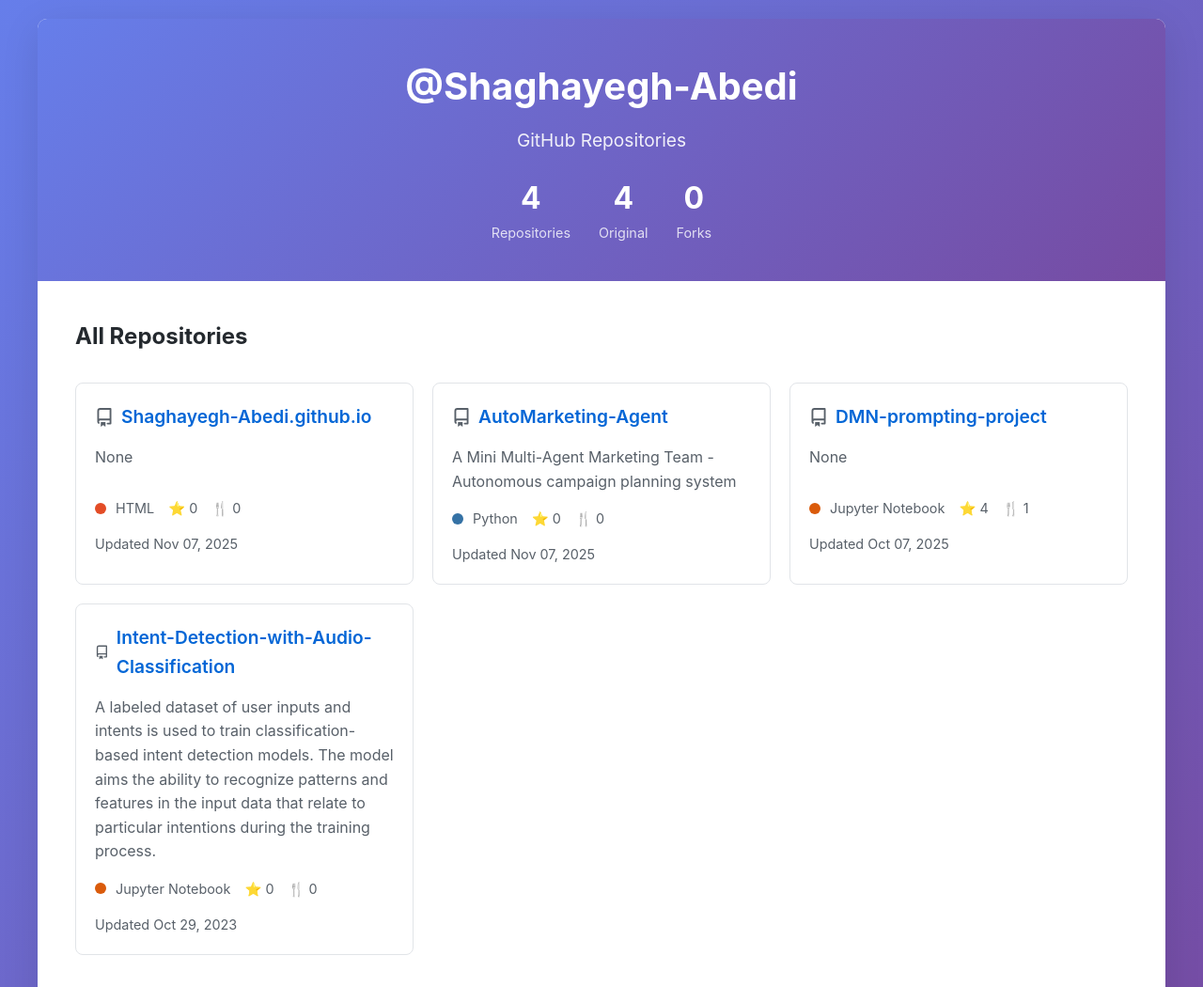
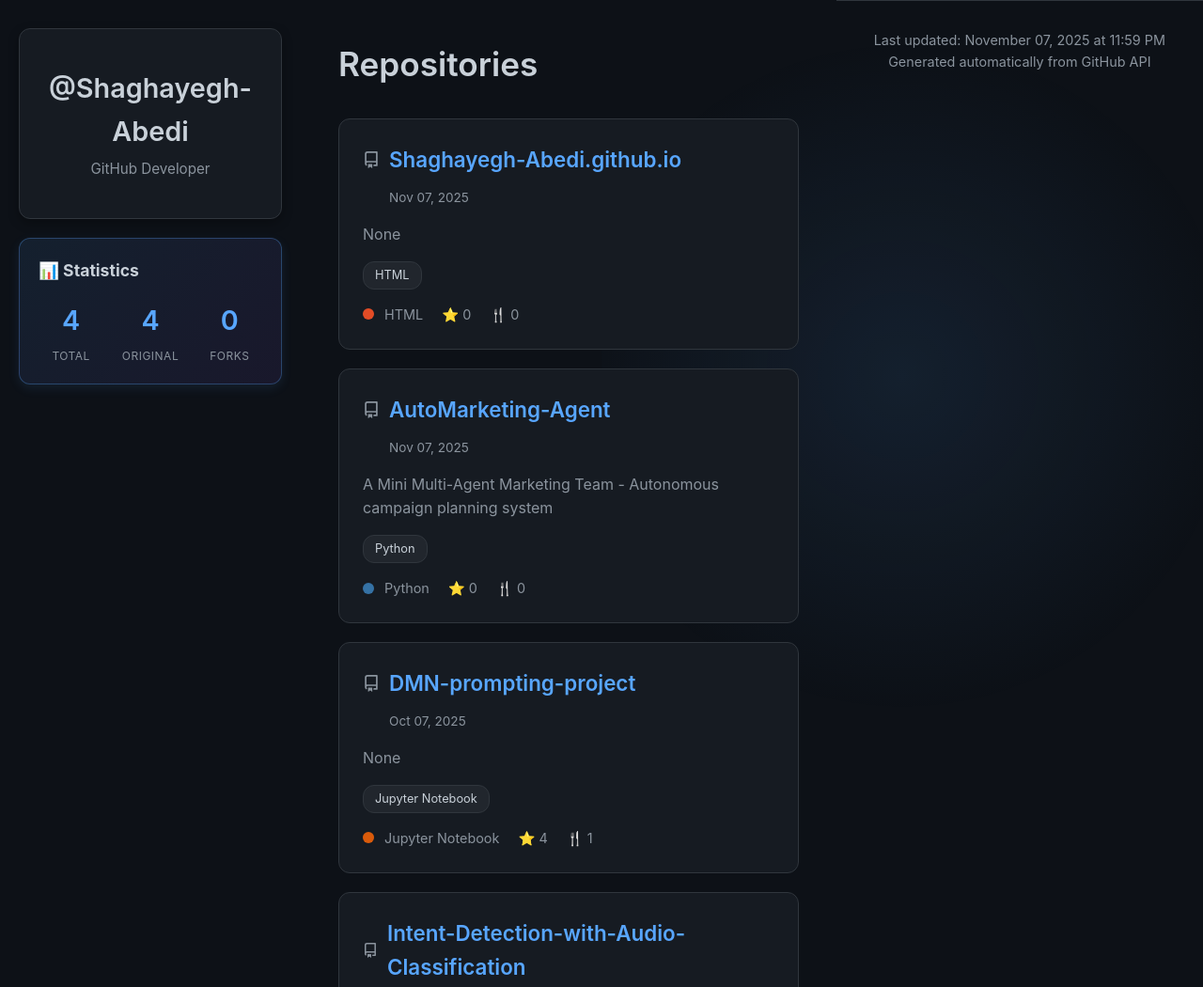
Before and after one commit to Shaghayegh-Abedi/Shaghayegh-Abedi.github.io, a plain HTML site: page index.html in a window 1280 px wide. Shown: the top 1050 px of the page at 94% size. Drawn offline with Linux system fonts and the light colour scheme.

Commit message:
Update to dark theme with sidebar layout

```diff
--- a/index.html
+++ b/index.html
@@ -14,44 +14,91 @@
         body {
             font-family: -apple-system, BlinkMacSystemFont, 'Segoe UI', Helvetica, Arial, sans-serif;
             line-height: 1.6;
-            color: #24292e;
-            background: linear-gradient(135deg, #667eea 0%, #764ba2 100%);
+            color: #c9d1d9;
+            background: #0d1117;
             min-height: 100vh;
-            padding: 20px;
+            padding: 0;
+            position: relative;
+            overflow-x: hidden;
+        }
+
+        body::before {
+            content: '';
+            position: fixed;
+            top: 0;
+            right: 0;
+            width: 50%;
+            height: 100%;
+            background: radial-gradient(circle at center, rgba(88, 166, 255, 0.1) 0%, transparent 70%);
+            pointer-events: none;
+            z-index: 0;
         }
 
         .container {
-            max-width: 1200px;
+            max-width: 1400px;
             margin: 0 auto;
-            background: white;
-            border-radius: 10px;
-            box-shadow: 0 10px 40px rgba(0,0,0,0.1);
-            overflow: hidden;
+            display: flex;
+            min-height: 100vh;
+            position: relative;
+            z-index: 1;
         }
 
-        header {
-            background: linear-gradient(135deg, #667eea 0%, #764ba2 100%);
-            color: white;
-            padding: 40px;
-            text-align: center;
+        .sidebar {
+            width: 320px;
+            background: transparent;
+            padding: 30px 20px;
+            display: flex;
+            flex-direction: column;
+            gap: 20px;
+            position: sticky;
+            top: 0;
+            height: 100vh;
+            overflow-y: auto;
         }
 
-        header h1 {
-            font-size: 2.5em;
-            margin-bottom: 10px;
+        .profile-card {
+            background: #161b22;
+            border: 1px solid #30363d;
+            border-radius: 12px;
+            padding: 25px;
+            text-align: center;
+            box-shadow: 0 4px 12px rgba(0,0,0,0.3);
         }
 
-        header p {
-            font-size: 1.2em;
-            opacity: 0.9;
+        .profile-card h1 {
+            font-size: 1.8em;
+            color: #c9d1d9;
+            margin: 15px 0 5px 0;
+            font-weight: 600;
         }
 
-        .stats {
+        .profile-card .title {
+            color: #8b949e;
+            font-size: 0.95em;
+            margin-bottom: 15px;
+        }
+
+        .stats-card {
+            background: linear-gradient(135deg, rgba(88, 166, 255, 0.1) 0%, rgba(137, 87, 229, 0.1) 100%);
+            border: 1px solid rgba(88, 166, 255, 0.3);
+            border-radius: 12px;
+            padding: 20px;
+            box-shadow: 0 4px 12px rgba(88, 166, 255, 0.1);
+        }
+
+        .stats-card h3 {
+            color: #c9d1d9;
+            font-size: 1.1em;
+            margin-bottom: 15px;
             display: flex;
-            justify-content: center;
-            gap: 30px;
-            margin-top: 20px;
-            flex-wrap: wrap;
+            align-items: center;
+            gap: 8px;
+        }
+
+        .stats-grid {
+            display: grid;
+            grid-template-columns: repeat(3, 1fr);
+            gap: 15px;
         }
 
         .stat {
@@ -59,81 +106,144 @@
         }
 
         .stat-number {
-            font-size: 2em;
-            font-weight: bold;
+            font-size: 1.8em;
+            font-weight: 600;
+            color: #58a6ff;
+            margin-bottom: 5px;
         }
 
         .stat-label {
-            font-size: 0.9em;
-            opacity: 0.8;
+            font-size: 0.75em;
+            color: #8b949e;
+            text-transform: uppercase;
+            letter-spacing: 0.5px;
         }
 
-        .content {
+        .main-content {
+            flex: 1;
             padding: 40px;
+            background: transparent;
         }
 
-        .repos-grid {
-            display: grid;
-            grid-template-columns: repeat(auto-fill, minmax(350px, 1fr));
+        .main-content h2 {
+            font-size: 2.2em;
+            color: #c9d1d9;
+            margin-bottom: 30px;
+            font-weight: 600;
+        }
+
+        .repos-list {
+            display: flex;
+            flex-direction: column;
             gap: 20px;
-            margin-top: 30px;
         }
 
         .repo-card {
-            border: 1px solid #e1e4e8;
-            border-radius: 8px;
-            padding: 20px;
-            transition: transform 0.2s, box-shadow 0.2s;
-            background: white;
+            background: #161b22;
+            border: 1px solid #30363d;
+            border-radius: 12px;
+            padding: 25px;
+            transition: all 0.3s ease;
+            position: relative;
+            overflow: hidden;
+        }
+
+        .repo-card::before {
+            content: '';
+            position: absolute;
+            top: 0;
+            left: 0;
+            width: 3px;
+            height: 100%;
+            background: linear-gradient(180deg, #58a6ff 0%, #8957e5 100%);
+            opacity: 0;
+            transition: opacity 0.3s;
         }
 
         .repo-card:hover {
-            transform: translateY(-5px);
-            box-shadow: 0 5px 20px rgba(0,0,0,0.1);
+            border-color: #58a6ff;
+            box-shadow: 0 8px 24px rgba(88, 166, 255, 0.2);
+            transform: translateX(5px);
+        }
+
+        .repo-card:hover::before {
+            opacity: 1;
         }
 
         .repo-header {
             display: flex;
             align-items: center;
+            margin-bottom: 12px;
+        }
+
+        .repo-icon {
+            width: 18px;
+            height: 18px;
+            margin-right: 10px;
+            fill: #8b949e;
+        }
+
+        .repo-name {
+            font-size: 1.4em;
+            font-weight: 600;
+            color: #58a6ff;
+            text-decoration: none;
+            transition: color 0.2s;
+        }
+
+        .repo-name:hover {
+            color: #79c0ff;
+            text-decoration: underline;
+        }
+
+        .repo-date {
+            color: #8b949e;
+            font-size: 0.85em;
+            margin-left: 28px;
             margin-bottom: 15px;
         }
 
-        .repo-icon {
-            width: 20px;
-            height: 20px;
-            margin-right: 8px;
-            fill: #586069;
+        .repo-description {
+            color: #8b949e;
+            margin-bottom: 15px;
+            line-height: 1.6;
         }
 
-        .repo-name {
-            font-size: 1.2em;
-            font-weight: 600;
-            color: #0366d6;
-            text-decoration: none;
+        .repo-tags {
+            display: flex;
+            gap: 8px;
+            flex-wrap: wrap;
+            margin-bottom: 15px;
         }
 
-        .repo-name:hover {
-            text-decoration: underline;
+        .repo-tag {
+            background: #21262d;
+            border: 1px solid #30363d;
+            color: #c9d1d9;
+            padding: 4px 12px;
+            border-radius: 12px;
+            font-size: 0.8em;
+            transition: all 0.2s;
         }
 
-        .repo-description {
-            color: #586069;
-            margin-bottom: 15px;
-            min-height: 40px;
+        .repo-tag:hover {
+            background: #30363d;
+            border-color: #58a6ff;
         }
 
         .repo-meta {
             display: flex;
-            gap: 15px;
+            gap: 20px;
             font-size: 0.9em;
-            color: #586069;
+            color: #8b949e;
             flex-wrap: wrap;
+            align-items: center;
         }
 
         .repo-meta-item {
             display: flex;
             align-items: center;
-            gap: 5px;
+            gap: 6px;
         }
 
         .language {
@@ -146,31 +256,59 @@
 
         .footer {
             text-align: center;
+            padding: 30px 40px;
+            color: #8b949e;
+            border-top: 1px solid #30363d;
+            font-size: 0.9em;
+        }
+
+        @media (max-width: 1024px) {
+            .container {
+                flex-direction: column;
+            }
+
+            .sidebar {
+                width: 100%;
+                height: auto;
+                position: relative;
                 padding: 20px;
-            color: #586069;
-            border-top: 1px solid #e1e4e8;
+            }
+
+            .stats-grid {
+                grid-template-columns: repeat(3, 1fr);
+            }
         }
 
         @media (max-width: 768px) {
-            .repos-grid {
-                grid-template-columns: 1fr;
+            .main-content {
+                padding: 20px;
             }
 
-            header h1 {
-                font-size: 2em;
+            .main-content h2 {
+                font-size: 1.8em;
+            }
+
+            .stats-grid {
+                grid-template-columns: 1fr;
+                gap: 10px;
             }
         }
     </style>
 </head>
 <body>
     <div class="container">
-        <header>
+        <div class="sidebar">
+            <div class="profile-card">
                 <h1>@Shaghayegh-Abedi</h1>
-            <p>GitHub Repositories</p>
-            <div class="stats">
+                <div class="title">GitHub Developer</div>
+            </div>
+
+            <div class="stats-card">
+                <h3>📊 Statistics</h3>
+                <div class="stats-grid">
                     <div class="stat">
                         <div class="stat-number">4</div>
-                    <div class="stat-label">Repositories</div>
+                        <div class="stat-label">Total</div>
                     </div>
                     <div class="stat">
                         <div class="stat-number">4</div>
@@ -181,11 +319,12 @@
                         <div class="stat-label">Forks</div>
                     </div>
                 </div>
-        </header>
+            </div>
+        </div>
 
-        <div class="content">
-            <h2>All Repositories</h2>
-            <div class="repos-grid">
+        <div class="main-content">
+            <h2>Repositories</h2>
+            <div class="repos-list">
 
                 <div class="repo-card">
                     <div class="repo-header">
@@ -193,15 +332,14 @@
                             <path fill-rule="evenodd" d="M2 2.5A2.5 2.5 0 014.5 0h8.75a.75.75 0 01.75.75v12.5a.75.75 0 01-.75.75h-2.5a.75.75 0 110-1.5h1.75v-2h-8a1 1 0 00-.714 1.7.75.75 0 01-1.072 1.05A2.495 2.495 0 012 11.5v-9zm10.5-1V9h-8c-.356 0-.694.074-1 .208V2.5a1 1 0 011-1h8zM5 12.25v3.25a.25.25 0 00.4.2l1.45-1.087a.25.25 0 01.3 0L8.6 15.7a.25.25 0 00.4-.2v-3.25a.25.25 0 00-.25-.25h-3.5a.25.25 0 00-.25.25z"></path>
                         </svg>
                         <a href="https://github.com/Shaghayegh-Abedi/Shaghayegh-Abedi.github.io" class="repo-name" target="_blank">Shaghayegh-Abedi.github.io</a>
-
-
                     </div>
+                    <div class="repo-date">Nov 07, 2025</div>
                     <div class="repo-description">None</div>
+                    <div class="repo-tags"><span class="repo-tag">HTML</span></div>
                     <div class="repo-meta">
                         <div class="repo-meta-item"><span class="language" style="background-color: #E34C26;"></span>HTML</div>
                         <div class="repo-meta-item">⭐ 0</div>
                         <div class="repo-meta-item">🍴 0</div>
-                        <div class="repo-meta-item">Updated Nov 07, 2025</div>
                     </div>
                 </div>
 
@@ -211,15 +349,14 @@
                             <path fill-rule="evenodd" d="M2 2.5A2.5 2.5 0 014.5 0h8.75a.75.75 0 01.75.75v12.5a.75.75 0 01-.75.75h-2.5a.75.75 0 110-1.5h1.75v-2h-8a1 1 0 00-.714 1.7.75.75 0 01-1.072 1.05A2.495 2.495 0 012 11.5v-9zm10.5-1V9h-8c-.356 0-.694.074-1 .208V2.5a1 1 0 011-1h8zM5 12.25v3.25a.25.25 0 00.4.2l1.45-1.087a.25.25 0 01.3 0L8.6 15.7a.25.25 0 00.4-.2v-3.25a.25.25 0 00-.25-.25h-3.5a.25.25 0 00-.25.25z"></path>
                         </svg>
                         <a href="https://github.com/Shaghayegh-Abedi/AutoMarketing-Agent" class="repo-name" target="_blank">AutoMarketing-Agent</a>
-
-
                     </div>
+                    <div class="repo-date">Nov 07, 2025</div>
                     <div class="repo-description">A Mini Multi-Agent Marketing Team - Autonomous campaign planning system</div>
+                    <div class="repo-tags"><span class="repo-tag">Python</span></div>
                     <div class="repo-meta">
                         <div class="repo-meta-item"><span class="language" style="background-color: #3572A5;"></span>Python</div>
                         <div class="repo-meta-item">⭐ 0</div>
                         <div class="repo-meta-item">🍴 0</div>
-                        <div class="repo-meta-item">Updated Nov 07, 2025</div>
                     </div>
                 </div>
 
@@ -229,15 +366,14 @@
                             <path fill-rule="evenodd" d="M2 2.5A2.5 2.5 0 014.5 0h8.75a.75.75 0 01.75.75v12.5a.75.75 0 01-.75.75h-2.5a.75.75 0 110-1.5h1.75v-2h-8a1 1 0 00-.714 1.7.75.75 0 01-1.072 1.05A2.495 2.495 0 012 11.5v-9zm10.5-1V9h-8c-.356 0-.694.074-1 .208V2.5a1 1 0 011-1h8zM5 12.25v3.25a.25.25 0 00.4.2l1.45-1.087a.25.25 0 01.3 0L8.6 15.7a.25.25 0 00.4-.2v-3.25a.25.25 0 00-.25-.25h-3.5a.25.25 0 00-.25.25z"></path>
                         </svg>
                         <a href="https://github.com/Shaghayegh-Abedi/DMN-prompting-project" class="repo-name" target="_blank">DMN-prompting-project</a>
-
-
                     </div>
+                    <div class="repo-date">Oct 07, 2025</div>
                     <div class="repo-description">None</div>
+                    <div class="repo-tags"><span class="repo-tag">Jupyter Notebook</span></div>
                     <div class="repo-meta">
                         <div class="repo-meta-item"><span class="language" style="background-color: #DA5B0B;"></span>Jupyter Notebook</div>
                         <div class="repo-meta-item">⭐ 4</div>
                         <div class="repo-meta-item">🍴 1</div>
-                        <div class="repo-meta-item">Updated Oct 07, 2025</div>
                     </div>
                 </div>
 
@@ -247,15 +383,14 @@
                             <path fill-rule="evenodd" d="M2 2.5A2.5 2.5 0 014.5 0h8.75a.75.75 0 01.75.75v12.5a.75.75 0 01-.75.75h-2.5a.75.75 0 110-1.5h1.75v-2h-8a1 1 0 00-.714 1.7.75.75 0 01-1.072 1.05A2.495 2.495 0 012 11.5v-9zm10.5-1V9h-8c-.356 0-.694.074-1 .208V2.5a1 1 0 011-1h8zM5 12.25v3.25a.25.25 0 00.4.2l1.45-1.087a.25.25 0 01.3 0L8.6 15.7a.25.25 0 00.4-.2v-3.25a.25.25 0 00-.25-.25h-3.5a.25.25 0 00-.25.25z"></path>
                         </svg>
                         <a href="https://github.com/Shaghayegh-Abedi/Intent-Detection-with-Audio-Classification" class="repo-name" target="_blank">Intent-Detection-with-Audio-Classification</a>
-
-
                     </div>
+                    <div class="repo-date">Oct 29, 2023</div>
                     <div class="repo-description">A labeled dataset of user inputs and intents is used to train classification-based intent detection models. The model aims the ability to recognize patterns and features in the input data that relate to particular intentions during the training process.</div>
+                    <div class="repo-tags"><span class="repo-tag">Jupyter Notebook</span></div>
                     <div class="repo-meta">
                         <div class="repo-meta-item"><span class="language" style="background-color: #DA5B0B;"></span>Jupyter Notebook</div>
                         <div class="repo-meta-item">⭐ 0</div>
                         <div class="repo-meta-item">🍴 0</div>
-                        <div class="repo-meta-item">Updated Oct 29, 2023</div>
                     </div>
                 </div>
 
@@ -263,7 +398,7 @@
         </div>
 
         <div class="footer">
-            <p>Last updated: November 07, 2025 at 11:46 PM</p>
+            <p>Last updated: November 07, 2025 at 11:59 PM</p>
             <p>Generated automatically from GitHub API</p>
         </div>
     </div>
```
Lines whose indentation alone changed are shown as unchanged.
